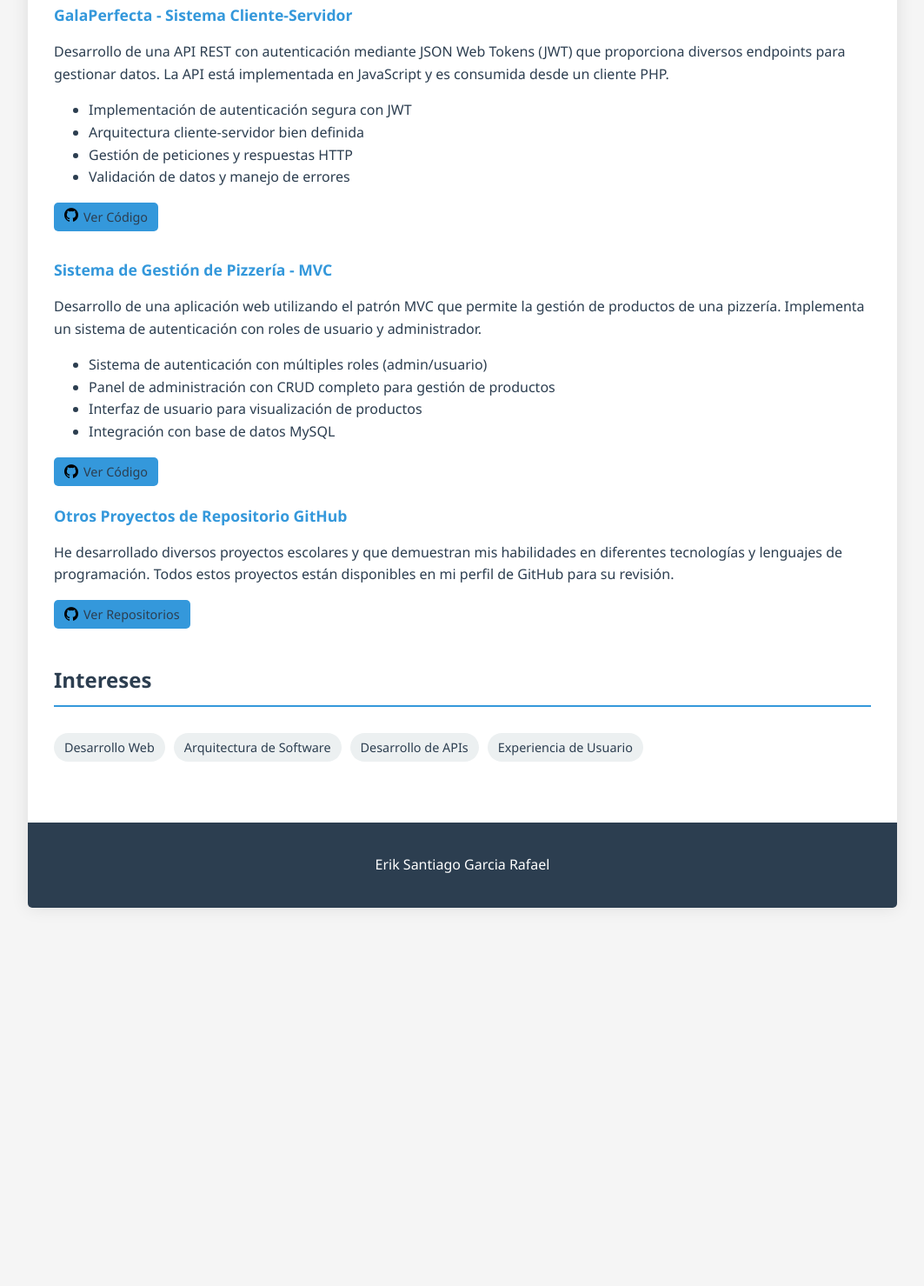
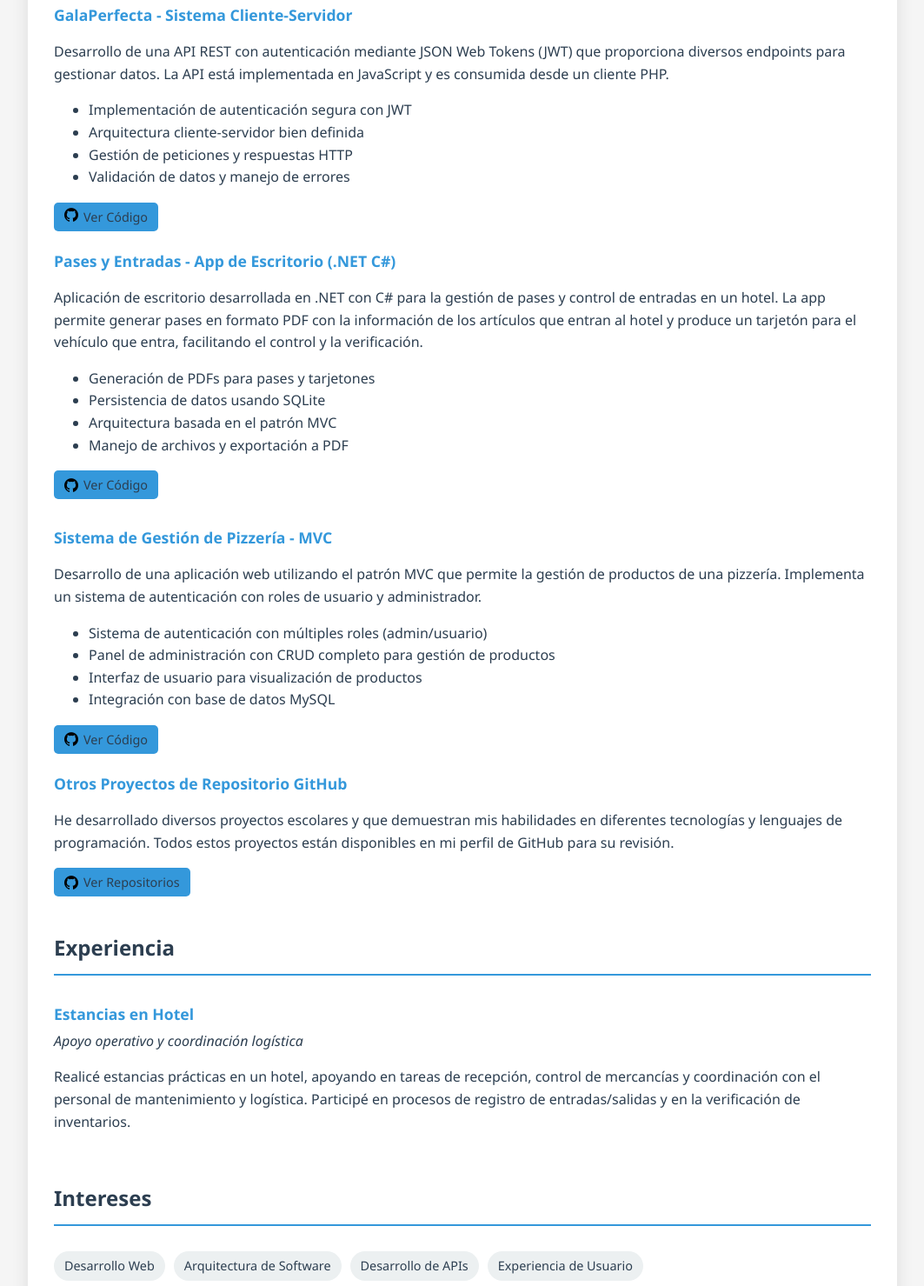
Before and after one commit to waryduchess/cv, a plain HTML site: page cv/index.html in a window 1280 px wide. Shown: the part 1321-2800 px from the top of the page at 87% size, without its empty margins (108-1171 px from the left). Before the commit the page ends 2385 px from the top, so only its background shows below. Drawn offline with Linux system fonts and the light colour scheme.

Commit message:
Actualiza el currículum: mejora el promedio académico, añade habilidades en SQLite, incluye un nuevo proyecto de aplicación de escritorio y agrega una sección de experiencia laboral.

```diff
--- a/cv/index.html
+++ b/cv/index.html
@@ -91,8 +91,7 @@
                 Universidad Politécnica de Quintana Roo
               </div>
               <p>
-                Finalizando actualmente el 5to cuatrimestre. Promedio general:
-                9.29
+                Finalizando actualmente el 6to cuatrimestre. Promedio general:9.4
               </p>
               <p>
                 Materias relevantes: Programación Orientada a Objetos, Bases de
@@ -141,6 +140,7 @@
                 <h3>Bases de Datos</h3>
                 <div class="skills-list">
                   <span class="skill-tag intermediate">MySQL</span>
+                  <span class="skill-tag intermediate">SQLite</span>
                 </div>
               </div>
 
@@ -200,6 +200,41 @@
               </a>
             </div>
           </div>
+
+          <!-- Nuevo proyecto: Pases y Entradas -->
+          <div class="project-item">
+            <div class="item-header">
+              <div class="item-title">Pases y Entradas - App de Escritorio (.NET C#)</div>
+            </div>
+            <p>
+              Aplicación de escritorio desarrollada en .NET con C# para la
+              gestión de pases y control de entradas en un hotel. La app
+              permite generar pases en formato PDF con la información de los
+              artículos que entran al hotel y produce un tarjetón para el
+              vehículo que entra, facilitando el control y la verificación.
+            </p>
+            <ul>
+              <li>Generación de PDFs para pases y tarjetones</li>
+              <li>Persistencia de datos usando SQLite</li>
+              <li>Arquitectura basada en el patrón MVC</li>
+              <li>Manejo de archivos y exportación a PDF</li>
+            </ul>
+            <div class="project-links">
+               <a
+                  href="https://github.com/waryduchess/pases_prevenci-n"
+                  class="project-link"
+                >
+                  <img
+                    src="./assets/github.png"
+                    alt="GitHub"
+                    width="16"
+                    height="16"
+                  />
+                  Ver Código
+                </a>
+            </div>
+          </div>
+
           <div class="section-content">
             <div class="project-item">
               <div class="item-header">
@@ -264,6 +299,26 @@
             </div>
           </div>
         </section>
+        <!-- Nueva sección de Experiencia -->
+        <section id="experience">
+          <h2>Experiencia</h2>
+          <div class="section-content">
+            <div class="experience-item">
+              <div class="item-header">
+                <div class="item-title">Estancias en Hotel</div>
+              </div>
+              <div class="item-subtitle">Apoyo operativo y coordinación logística</div>
+              <p>
+                Realicé estancias prácticas en un hotel, apoyando en tareas de
+                recepción, control de mercancías y coordinación con el personal
+                de mantenimiento y logística. Participé en procesos de
+                registro de entradas/salidas y en la verificación de
+                inventarios.
+              </p>
+            </div>
+          </div>
+        </section>
+
         <section id="interests">
           <h2>Intereses</h2>
           <div class="section-content">
```
